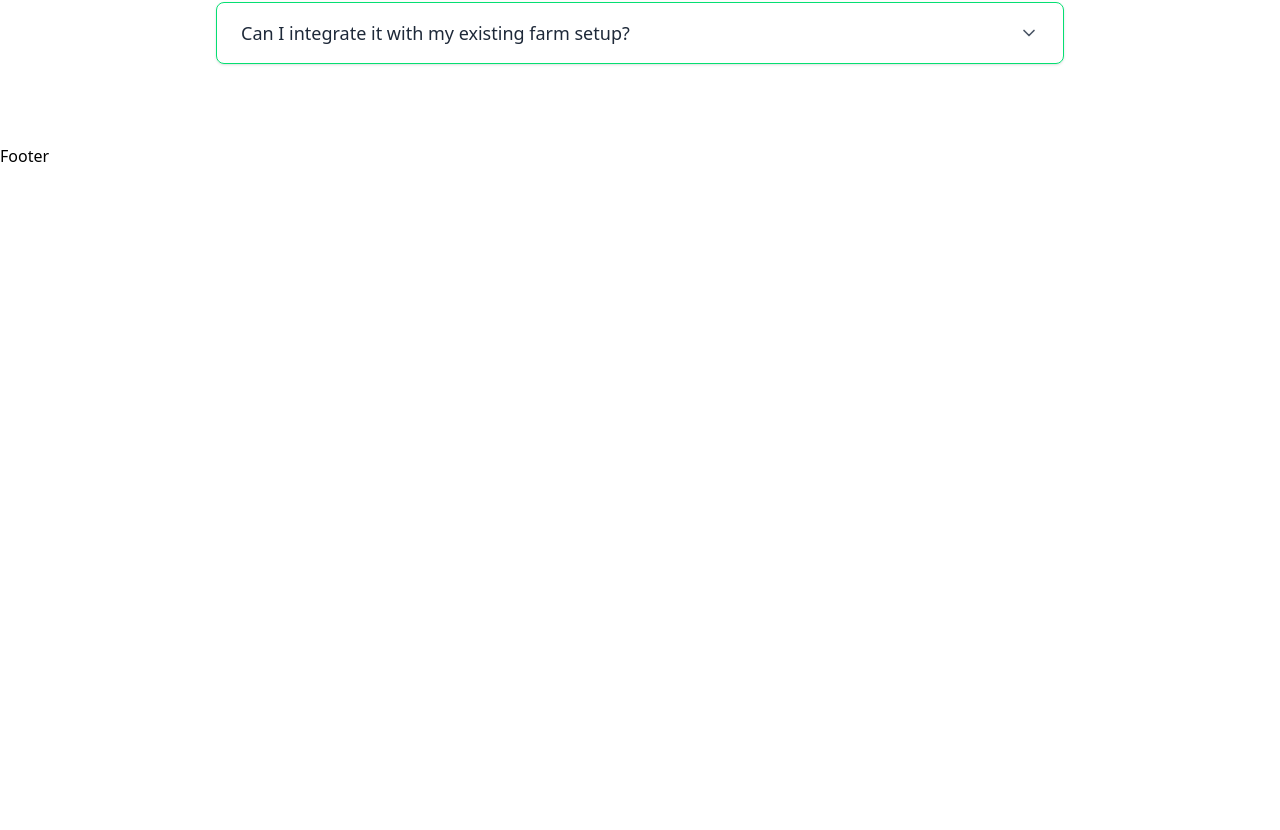
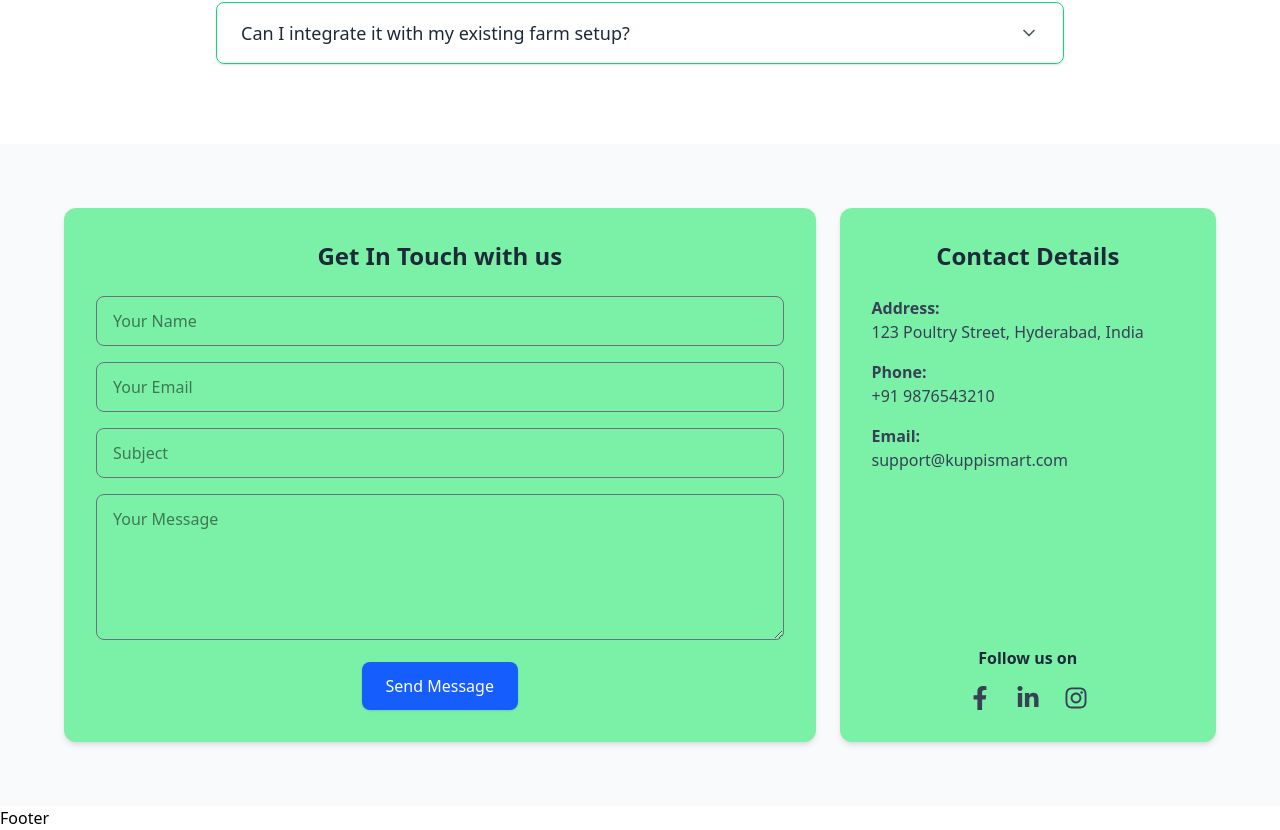
Before and after one commit to Sumitpal0572/Kuppismart_clone, a React (Vite) app: page / in a window 1280 px wide. Shown: the part 4425-5255 px from the top of the page. Before the commit the page ends 4593 px from the top, so only its background shows below. Built offline with nearby package versions, Linux system fonts and the light colour scheme.

Commit message:
information part completed

```diff
--- a/package.json
+++ b/package.json
@@ -14,6 +14,7 @@
     "lucide-react": "^0.542.0",
     "react": "^18.3.1",
     "react-dom": "^18.3.1",
+    "react-icons": "^5.5.0",
     "react-router-dom": "^7.8.2",
     "swiper": "^11.2.10"
   },
--- /dev/null
+++ b/src/components/Info.jsx
@@ -0,0 +1,88 @@
+import React from "react";
+import { FaFacebookF, FaLinkedinIn, FaInstagram } from "react-icons/fa";
+
+const Info = () => {
+  return (
+    <section className="w-full py-16 px-6 bg-gray-50">
+      <div className="max-w-6xl mx-auto flex flex-col md:flex-row gap-6">
+        {/* Left Box - Form */}
+        <div className="bg-green-300 w-full md:w-2/3 rounded-xl shadow-md p-8">
+          <h2 className="text-2xl font-bold text-gray-800 mb-6 text-center">
+            Get In Touch with us
+          </h2>
+          <form className="space-y-4">
+            <input
+              type="text"
+              placeholder="Your Name"
+              className="w-full px-4 py-3 rounded-lg border border-gray-500 focus:ring-2 focus:ring-blue-500 outline-none"
+            />
+            <input
+              type="email"
+              placeholder="Your Email"
+              className="w-full px-4 py-3 rounded-lg border border-gray-500 focus:ring-2 focus:ring-blue-500 outline-none"
+            />
+            <input
+              type="text"
+              placeholder="Subject"
+              className="w-full px-4 py-3 rounded-lg border border-gray-500 focus:ring-2 focus:ring-blue-500 outline-none"
+            />
+            <textarea
+              placeholder="Your Message"
+              rows="5"
+              className="w-full px-4 py-3 rounded-lg border border-gray-500 focus:ring-2 focus:ring-blue-500 outline-none"
+            ></textarea>
+            <div className="flex justify-center">
+              <button
+                type="submit"
+                className="bg-blue-600 text-white px-6 py-3 rounded-lg shadow hover:bg-blue-700 transition"
+              >
+                Send Message
+              </button>
+            </div>
+          </form>
+        </div>
+
+        {/* Right Box - Contact Info */}
+        <div className="bg-green-300 w-full md:w-1/3 rounded-xl shadow-md p-8 flex flex-col justify-between">
+          <div>
+            <h2 className="text-2xl font-bold text-gray-800 text-center mb-6">
+              Contact Details
+            </h2>
+            <div className="space-y-4 text-gray-700">
+              <div>
+                <p className="font-semibold">Address:</p>
+                <p>123 Poultry Street, Hyderabad, India</p>
+              </div>
+              <div>
+                <p className="font-semibold">Phone:</p>
+                <p>+91 9876543210</p>
+              </div>
+              <div>
+                <p className="font-semibold">Email:</p>
+                <p>support@kuppismart.com</p>
+              </div>
+            </div>
+          </div>
+
+          {/* Social Media */}
+          <div className="mt-8 text-center">
+            <p className="font-semibold text-gray-800 mb-4">Follow us on</p>
+            <div className="flex justify-center gap-6 text-2xl text-gray-700">
+              <a href="#" className="hover:text-blue-600">
+                <FaFacebookF />
+              </a>
+              <a href="#" className="hover:text-blue-700">
+                <FaLinkedinIn />
+              </a>
+              <a href="#" className="hover:text-pink-600">
+                <FaInstagram />
+              </a>
+            </div>
+          </div>
+        </div>
+      </div>
+    </section>
+  );
+};
+
+export default Info;
--- a/src/pages/Home.jsx
+++ b/src/pages/Home.jsx
@@ -1,3 +1,4 @@
+import Info from "../components/Info";
 import FAQ from "../components/Faq";
 import GoalsGrid from "../components/GoalsGrid";
 import HeroSection from "../components/HeroSection";
@@ -18,6 +19,7 @@ export default function Home() {
       <GoalsGrid />
       <Testimonials />
       <FAQ />
+      <Info />
     </>
   );
 }
```
Also changed, not shown: 1 other file (tests, documents, lock files or other folders).
